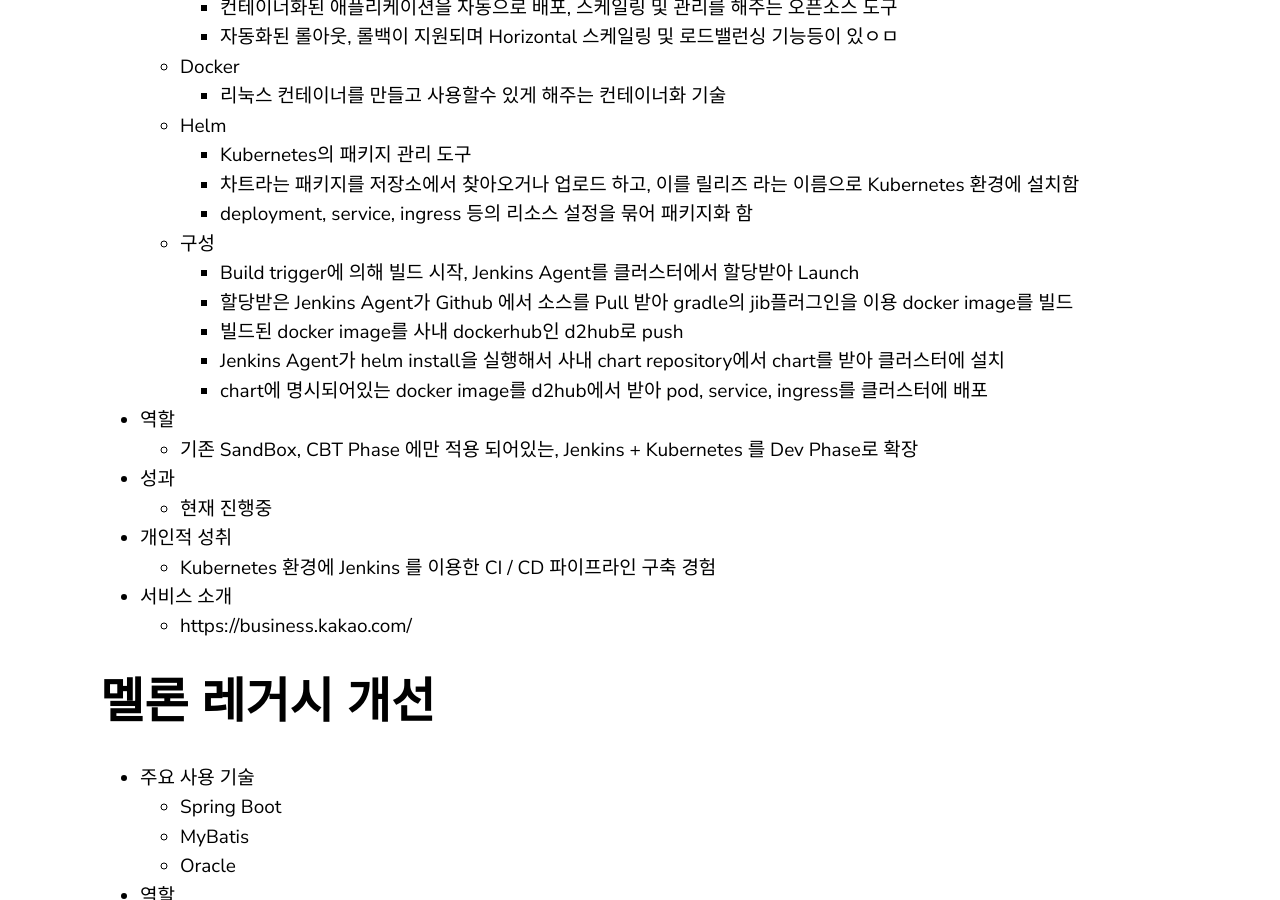
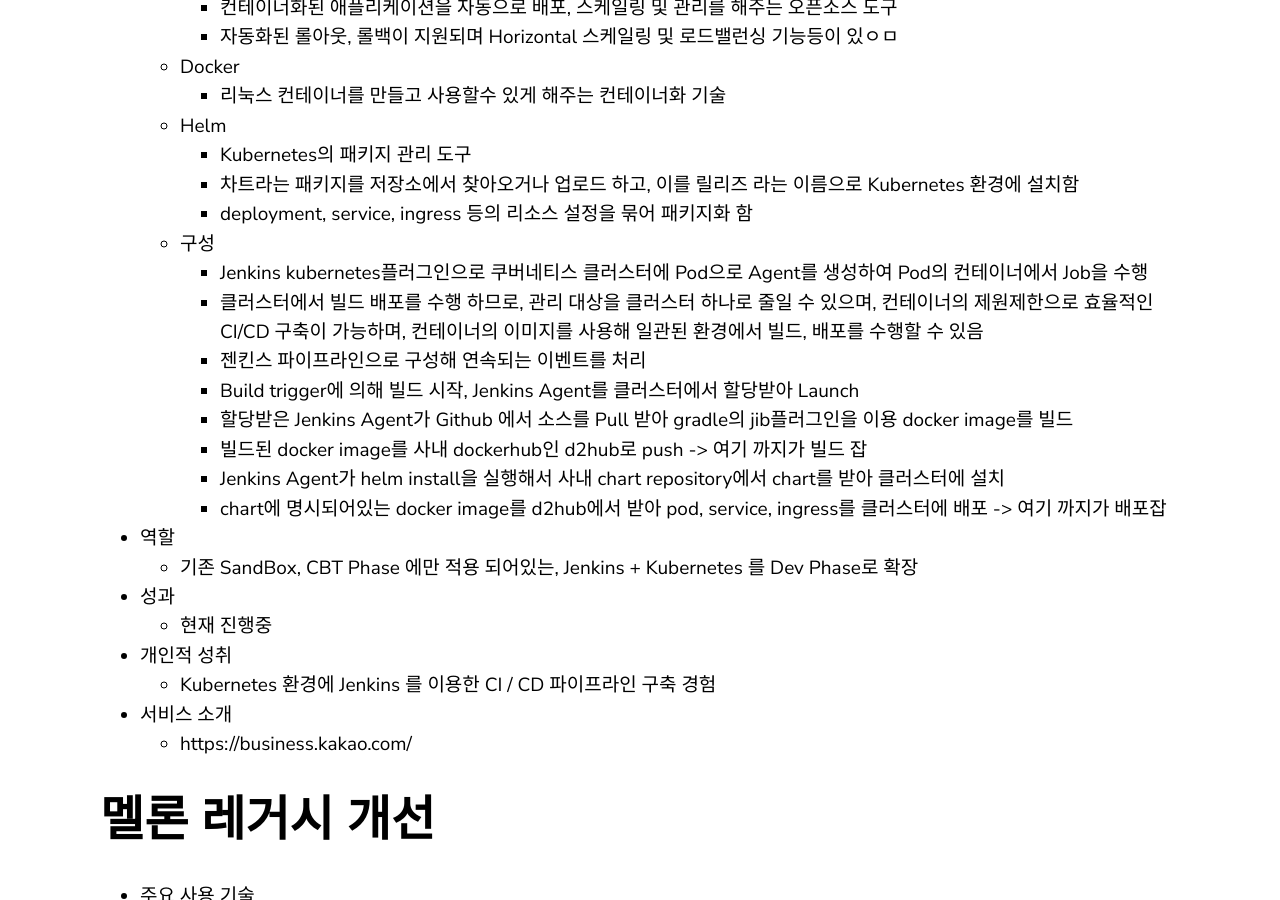
Before and after one commit to yoowonyoung/yoowonyoung.github.io, a Jekyll site: the page built from _posts/2020-08-25-Interview-04.md, in a window 1280 px wide and 900 px high, scrolled down 754 px. Built offline with Jekyll 4.4.1, drawn with Linux system fonts in a browser that asks for light colours; comment, search, counter and statistics services are not loaded.

Commit message:
Update 2020-08-25-Interview-04.md

```diff
--- a/_posts/2020-08-25-Interview-04.md
+++ b/_posts/2020-08-25-Interview-04.md
@@ -21,11 +21,14 @@
         - 차트라는 패키지를 저장소에서 찾아오거나 업로드 하고, 이를 릴리즈 라는 이름으로 Kubernetes 환경에 설치함
         - deployment, service, ingress 등의 리소스 설정을 묶어 패키지화 함
     * 구성
+        - Jenkins kubernetes플러그인으로 쿠버네티스 클러스터에 Pod으로 Agent를 생성하여 Pod의 컨테이너에서 Job을 수행
+        - 클러스터에서 빌드 배포를 수행 하므로, 관리 대상을 클러스터 하나로 줄일 수 있으며, 컨테이너의 제원제한으로 효율적인 CI/CD 구축이 가능하며, 컨테이너의 이미지를 사용해 일관된 환경에서 빌드, 배포를 수행할 수 있음
+        - 젠킨스 파이프라인으로 구성해 연속되는 이벤트를 처리
         - Build trigger에 의해 빌드 시작, Jenkins Agent를 클러스터에서 할당받아 Launch
         - 할당받은 Jenkins Agent가 Github 에서 소스를 Pull 받아 gradle의 jib플러그인을 이용 docker image를 빌드
-        - 빌드된 docker image를 사내 dockerhub인 d2hub로 push
+        - 빌드된 docker image를 사내 dockerhub인 d2hub로 push -> 여기 까지가 빌드 잡
         - Jenkins Agent가 helm install을 실행해서 사내 chart repository에서 chart를 받아 클러스터에 설치
-        - chart에 명시되어있는 docker image를 d2hub에서 받아 pod, service, ingress를 클러스터에 배포
+        - chart에 명시되어있는 docker image를 d2hub에서 받아 pod, service, ingress를 클러스터에 배포 -> 여기 까지가 배포잡
 
 - 역할
     * 기존 SandBox, CBT Phase 에만 적용 되어있는, Jenkins + Kubernetes 를 Dev Phase로 확장
```
